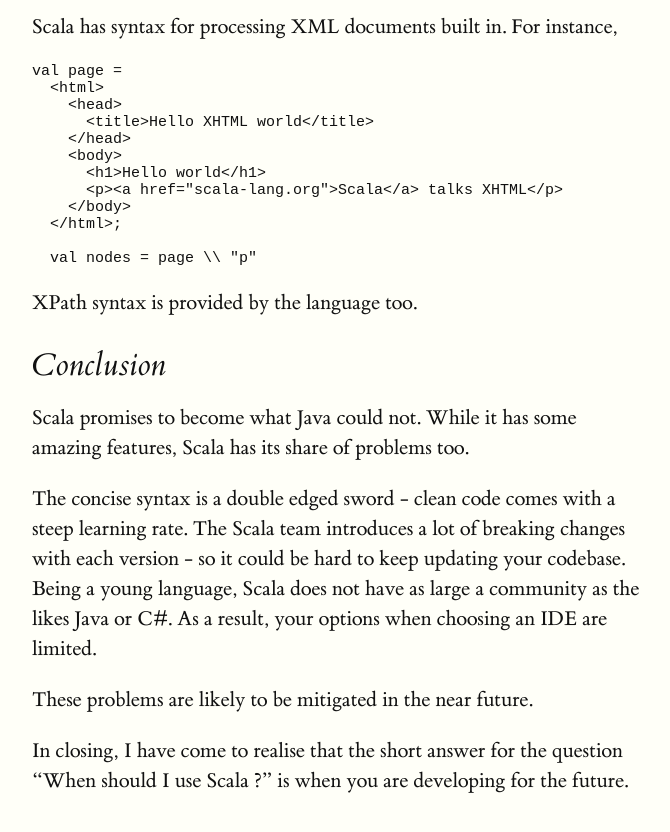
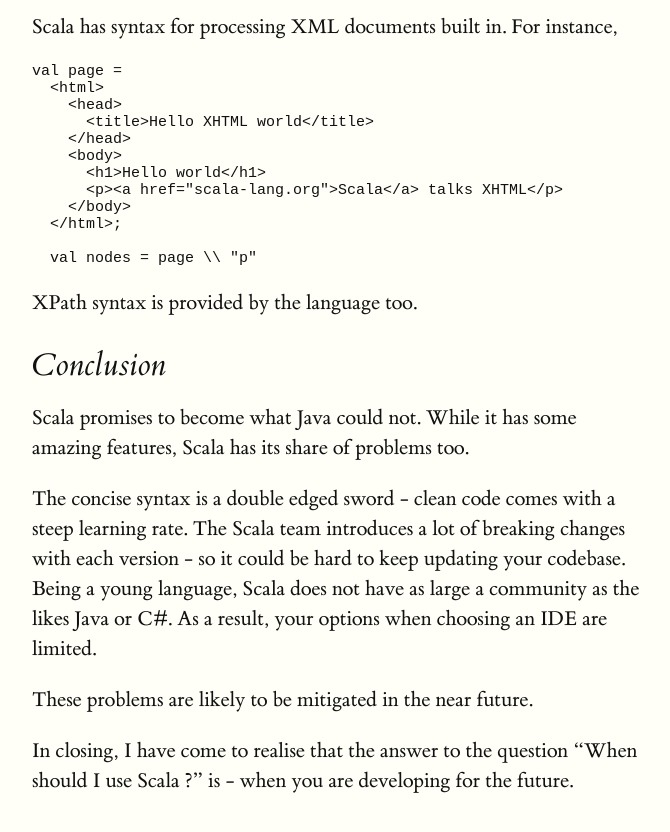
Before and after one commit to saurabhmathur96/blog, a Jekyll site: the page built from _posts/2017-02-04-an-argument-for-scala.md, in a window 1280 px wide and 900 px high, scrolled down 2413 px. Shown: the top 832 px of the window, without its empty margins (128-798 px from the left). Built offline with Jekyll 4.4.1, drawn with Linux system fonts in a browser that asks for light colours.

Commit message:
Fix grammatical errors

```diff
--- a/_posts/2017-02-04-an-argument-for-scala.md
+++ b/_posts/2017-02-04-an-argument-for-scala.md
@@ -120,5 +120,5 @@
 
 These problems are likely to be mitigated in the near future.
 
-In closing, I have come to realise that the short answer for the question "When should I use Scala ?"
-is when you are developing for the future.
+In closing, I have come to realise that the answer to the question "When should I use Scala ?"
+is - when you are developing for the future.
```
